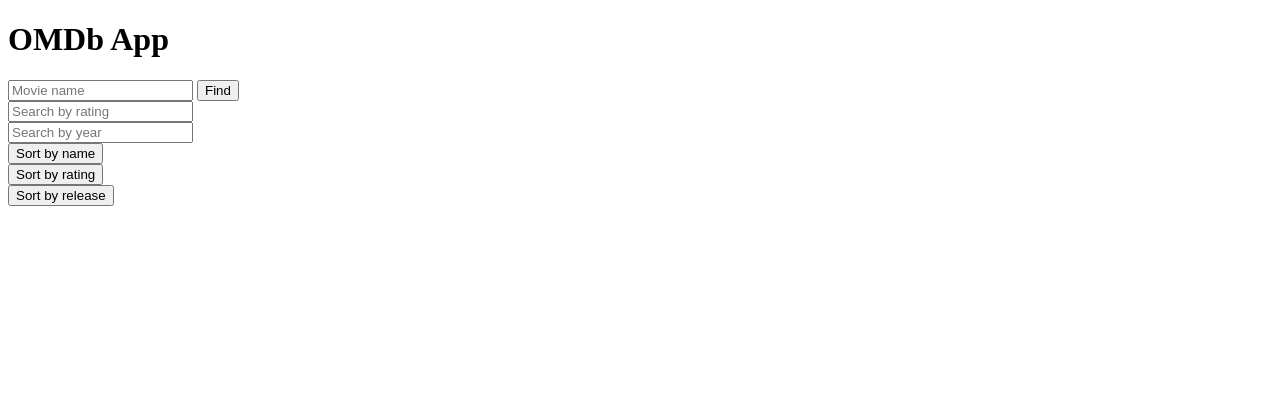
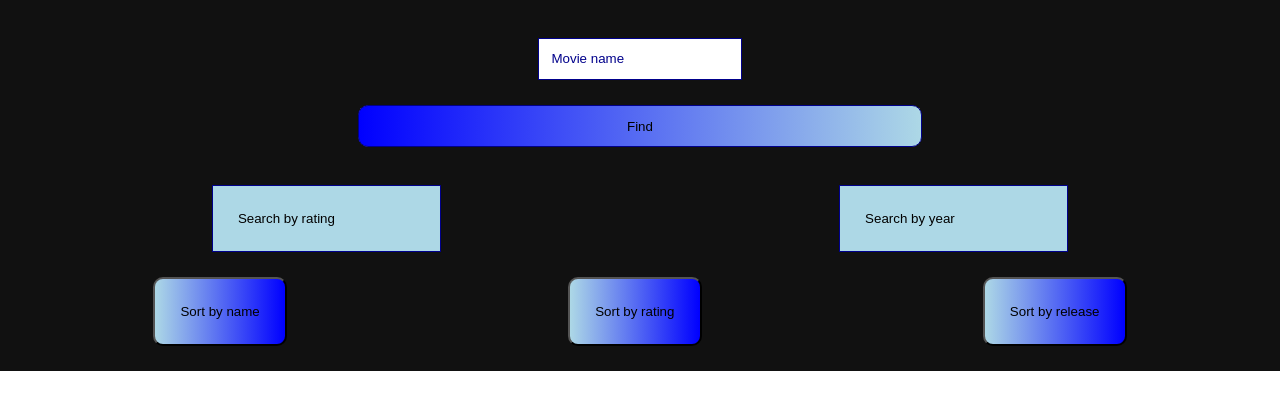
Before and after one commit to paulina-ani/omdb-abi, a plain HTML site: page index.html in a window 1280 px wide. Both pictures are taken after a click on the button "Find". Drawn offline with Linux system fonts and the light colour scheme; no server answers.

Commit message:
Hero section styled

```diff
--- a/index.css
+++ b/index.css
@@ -1,3 +1,122 @@
-#movie__container {
-  width: 95%;
+html {
+  margin: 0;
+  padding: 0;
+  font-size: 16px;
+  scroll-behavior: smooth;
 }
+body {
+  margin: 0;
+}
+#hero {
+  height: 100vh;
+  position: absolute;
+  top: 0;
+  padding: 0;
+  width: 100vw;
+  background: #111;
+}
+
+#hero__title {
+  display: block;
+  padding-top: 1%;
+  text-align: center;
+  margin: 0;
+}
+h1 {
+  color: white;
+}
+p {
+  color: lightblue;
+}
+
+#hero__container {
+  display: flex;
+  flex-direction: column;
+  align-items: center;
+  padding: 1%;
+}
+
+#hero__search {
+  width: 50%;
+  padding: 1%;
+  display: flex;
+  flex-direction: column;
+  align-items: center;
+}
+
+#inputText {
+  margin: 2%;
+  padding: 2%;
+  border: darkblue solid 1px;
+}
+
+#inputText::placeholder {
+  color: darkblue;
+}
+
+#button {
+  width: 90%;
+  margin: 2%;
+  padding: 2%;
+  border: darkblue solid 1px;
+  color: black;
+  cursor: pointer;
+  border-radius: 10px;
+  background-image: linear-gradient(to right, blue, lightblue);
+}
+
+#button:hover {
+  background-image: linear-gradient(to left, blue 51%, lightblue 100%);
+}
+
+#hero__sortAndFilter {
+  width: 100%;
+  display: flex;
+  flex-direction: column;
+  align-items: center;
+}
+
+#hero__filter {
+  width: 100%;
+  padding: 1%;
+  display: flex;
+  flex-direction: row;
+  justify-content: space-around;
+}
+#hero__sort {
+  width: 100%;
+  padding: 1%;
+  display: flex;
+  flex-direction: row;
+  justify-content: space-around;
+}
+
+#inputFilterByRating,
+#inputFilterByYear,
+#buttonSortByName,
+#buttonSortByRating,
+#buttonSortByRelease {
+  display: none;
+  padding: 2%;
+  border: 1%;
+}
+
+#inputFilterByRating,
+#inputFilterByYear {
+  background: lightblue;
+  border: darkblue solid 1px;
+}
+
+#inputFilterByRating::placeholder,
+#inputFilterByYear::placeholder {
+  color: black;
+}
+
+#buttonSortByName,
+#buttonSortByRating,
+#buttonSortByRelease {
+  color: black;
+  cursor: pointer;
+  border-radius: 10px;
+  background-image: linear-gradient(to left, blue, lightblue);
+}
--- a/index.html
+++ b/index.html
@@ -11,6 +11,7 @@
     <div id="hero">
       <div id="hero__title">
         <h1>OMDb App</h1>
+        <p>Find your the best movies!</p>
       </div>
       <div id="hero__container">
         <form id="hero__search">
@@ -24,7 +25,8 @@
             Find
           </button>
         </form>
-        <div id="hero__sort-filter">
+        <div id="hero__sortAndFilter">
+          <div id="hero__filter">
             <input
               type="text"
               id="inputFilterByRating"
@@ -37,6 +39,8 @@
               onkeydown="filterResultsByYear()"
               placeholder="Search by year"
             />
+          </div>
+          <div id="hero__sort">
             <button
               id="buttonSortByName"
               type="button"
@@ -61,6 +65,7 @@
           </div>
         </div>
       </div>
+    </div>
     <div id="movie__container">
       <div id="list"></div>
     </div>
--- a/index.js
+++ b/index.js
@@ -1,3 +1,5 @@
+const hero = document.getElementById("hero");
+const heroTitle = document.getElementById("hero__title");
 const list = document.getElementById("movie__container");
 const listItem = document.getElementById("list");
 const input = document.getElementById("inputText");
@@ -198,6 +200,8 @@ const filterResultsByYear = () => {
 var submitApp = function() {
   noMoreResults.innerText = "";
   listItem.innerHTML = "";
+  heroTitle.style.display = "none";
+  hero.style.height = "auto";
   inputFilterByRating.style.display = "block";
   inputFilterByYear.style.display = "block";
   buttonSortByName.style.display = "block";
```
Lines whose indentation alone changed are shown as unchanged.
